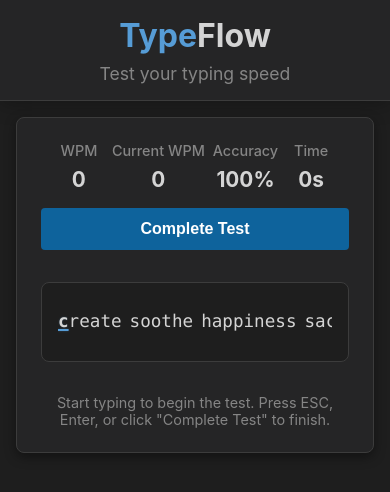
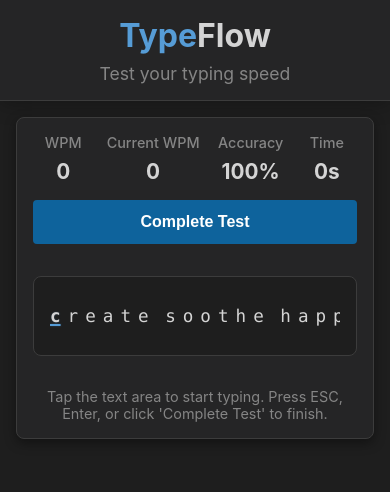
Before and after one commit to NickFrost242/type-flow, a React (Create React App) app: page / in a window 390 px wide. Both pictures are taken after a click on the button "Start Typing Test". Shown: the top 492 px of the page. Built offline with nearby package versions, Linux system fonts and the light colour scheme; the HTML template or start-up script is replaced by a standard one.

Commit message:
Mobile support (#1)

```diff
--- a/src/App.css
+++ b/src/App.css
@@ -465,7 +465,7 @@
 
   .welcome-screen {
     padding: 2rem 1rem;
-    margin: 1rem;
+    margin: 1rem auto;
   }
 
   .welcome-screen h2 {
@@ -473,16 +473,17 @@
   }
 
   .typing-test {
-    padding: 1.5rem;
+    padding: 1rem;
   }
 
   .test-header {
     flex-direction: column;
     align-items: stretch;
+    gap: 1rem;
   }
 
   .stats {
-    justify-content: center;
+    justify-content: space-around;
     gap: 1rem;
   }
 
@@ -496,31 +497,71 @@
 
   .words-display {
     padding: 1.5rem;
-    font-size: 1.2rem;
     min-height: 100px;
     max-height: 100px;
+    font-size: 1.2rem;
+    cursor: pointer;
+    -webkit-tap-highlight-color: transparent;
+  }
+
+  .words-display:active {
+    background: #2a2a2a;
+  }
+
+  .words-container {
+    font-size: 1.2rem;
+    line-height: 1.6;
   }
 
   .results-grid {
-    grid-template-columns: repeat(auto-fit, minmax(150px, 1fr));
+    grid-template-columns: 1fr;
     gap: 1rem;
   }
 
   .result-value {
-    font-size: 2rem;
+    font-size: 1.8rem;
   }
 
   .results {
-    padding: 1.5rem;
+    padding: 1rem;
   }
 
   .results-header h2 {
-    font-size: 2rem;
+    font-size: 1.8rem;
+  }
+
+  /* Mobile touch improvements */
+  .complete-button {
+    padding: 1rem 2rem;
+    font-size: 1.1rem;
+    min-height: 44px; /* Minimum touch target size */
+  }
+
+  .start-button {
+    padding: 1.2rem 2.5rem;
+    font-size: 1.2rem;
+    min-height: 48px; /* Minimum touch target size */
+  }
+
+  /* Improve touch targets */
+  .char {
+    min-width: 1.2em;
+    min-height: 1.2em;
+  }
+
+  /* Mobile-specific word spacing */
+  .word {
+    margin-right: 0.3rem;
+  }
+
+  .word-space {
+    margin-right: 0.3rem;
   }
 }
 
 @media (max-width: 480px) {
   .stats {
+    grid-template-columns: 2fr 2fr;
     gap: 0.5rem;
   }
 
@@ -534,12 +575,77 @@
 
   .words-display {
     padding: 1rem;
-    font-size: 1.1rem;
     min-height: 80px;
     max-height: 80px;
+    font-size: 1.1rem;
+  }
+
+  .words-container {
+    font-size: 1.1rem;
+    line-height: 1.5;
   }
 
   .results-grid {
     grid-template-columns: 1fr;
+    gap: 0.8rem;
+  }
+
+  /* Smaller touch targets for very small screens */
+  .complete-button {
+    padding: 0.8rem 1.5rem;
+    font-size: 1rem;
+  }
+
+  .start-button {
+    padding: 1rem 2rem;
+    font-size: 1.1rem;
+  }
+
+  /* Adjust character spacing for very small screens */
+  .char {
+    min-width: 1em;
+    min-height: 1em;
   }
 }
+
+/* Touch device optimizations */
+@media (hover: none) and (pointer: coarse) {
+  .words-display {
+    cursor: pointer;
+    -webkit-tap-highlight-color: transparent;
+  }
+
+  .words-display:hover {
+    background: #1e1e1e;
+  }
+
+  .words-display:active {
+    background: #2a2a2a;
+  }
+
+  /* Larger touch targets */
+  .complete-button,
+  .start-button {
+    min-height: 44px;
+  }
+
+  /* Prevent text selection on touch devices */
+  .words-container {
+    -webkit-touch-callout: none;
+    -webkit-user-select: none;
+    -khtml-user-select: none;
+    -moz-user-select: none;
+    -ms-user-select: none;
+    user-select: none;
+  }
+
+  /* Enable text selection only when typing */
+  .words-container.typing-active {
+    -webkit-touch-callout: default;
+    -webkit-user-select: text;
+    -khtml-user-select: text;
+    -moz-user-select: text;
+    -ms-user-select: text;
+    user-select: text;
+  }
+}
--- a/src/components/TypingTest.tsx
+++ b/src/components/TypingTest.tsx
@@ -18,14 +18,26 @@
   const [correctCharacters, setCorrectCharacters] = useState(0);
   const [highestWPM, setHighestWPM] = useState(0);
   const [isTestComplete, setIsTestComplete] = useState(false);
-
   const [isTyping, setIsTyping] = useState(false);
-
+  const [isMobile, setIsMobile] = useState(false);
+  const [inputValue, setInputValue] = useState('');
 
   const [typingHistory, setTypingHistory] = useState<{ [key: string]: boolean }>({});
   const [recentWords, setRecentWords] = useState<{ word: string; timestamp: number }[]>([]);
   const wordsContainerRef = useRef<HTMLDivElement>(null);
   const charRefs = useRef<(HTMLSpanElement | null)[]>([]);
+  const mobileInputRef = useRef<HTMLInputElement>(null);
+
+  // Detect mobile device
+  useEffect(() => {
+    const checkMobile = () => {
+      setIsMobile(/Android|webOS|iPhone|iPad|iPod|BlackBerry|IEMobile|Opera Mini/i.test(navigator.userAgent) || window.innerWidth <= 768);
+    };
+
+    checkMobile();
+    window.addEventListener('resize', checkMobile);
+    return () => window.removeEventListener('resize', checkMobile);
+  }, []);
 
   const generateWords = useCallback(() => {
     const newWords: string[] = [];
@@ -40,8 +52,6 @@
   useEffect(() => {
     generateWords();
   }, [generateWords]);
-
-
 
   // Helper function to get global character index
   const getGlobalCharIndex = useCallback((wordIndex: number, charIndex: number): number => {
@@ -146,15 +156,9 @@
     onTestComplete(result);
   }, [startTime, correctWords, currentWordIndex, errors, calculateWPMFromCharacters, calculateAccuracy, onTestComplete, highestWPM, correctCharacters]);
 
-  // Add keyboard event listeners
-  useEffect(() => {
-    const handleKeyPress = (e: KeyboardEvent) => {
+  // Handle character input (works for both keyboard and mobile)
+  const handleCharacterInput = useCallback((typedChar: string) => {
     if (isTestComplete) return;
-
-      // Prevent default behavior for typing characters
-      e.preventDefault();
-
-
 
     setIsTyping(true);
 
@@ -167,7 +171,6 @@
     if (!currentWord) return; // Safety check
 
     const expectedChar = currentWord[currentCharIndex];
-      const typedChar = e.key;
 
     // Check if word is complete and user typed a space
     if (currentCharIndex >= currentWord.length && typedChar === ' ') {
@@ -218,6 +221,35 @@
       setErrors(prev => prev + 1);
       setTotalCharacters(prev => prev + 1);
     }
+  }, [currentWordIndex, currentCharIndex, words, isTestComplete, startTime, addMoreWords]);
+
+  // Mobile input handler
+  const handleMobileInput = useCallback((e: React.ChangeEvent<HTMLInputElement>) => {
+    const value = e.target.value;
+    const lastChar = value[value.length - 1];
+
+    if (lastChar) {
+      handleCharacterInput(lastChar);
+    }
+
+    // Reset input value to keep it empty
+    setInputValue('');
+  }, [handleCharacterInput]);
+
+  // Focus mobile input when test starts
+  const focusMobileInput = useCallback(() => {
+    if (isMobile && mobileInputRef.current) {
+      mobileInputRef.current.focus();
+    }
+  }, [isMobile]);
+
+  // Add keyboard event listeners (for desktop)
+  useEffect(() => {
+    if (isMobile) return; // Skip keyboard events on mobile
+
+    const handleKeyPress = (e: KeyboardEvent) => {
+      e.preventDefault();
+      handleCharacterInput(e.key);
     };
 
     const handleKeyDown = (e: KeyboardEvent) => {
@@ -234,7 +266,14 @@
       document.removeEventListener('keypress', handleKeyPress);
       document.removeEventListener('keydown', handleKeyDown);
     };
-  }, [currentWordIndex, currentCharIndex, words, isTestComplete, startTime, addMoreWords, completeTest]);
+  }, [isMobile, handleCharacterInput, completeTest]);
+
+  // Focus mobile input when typing starts
+  useEffect(() => {
+    if (isTyping && isMobile) {
+      focusMobileInput();
+    }
+  }, [isTyping, isMobile, focusMobileInput]);
 
   // Timer effect
   useEffect(() => {
@@ -265,10 +304,6 @@
     setRecentWords(prev => prev.filter(word => now - word.timestamp < windowMs));
   }, [timeElapsed]); // Run cleanup every time timer updates
 
-
-
-
-
   const avgWPM = startTime ? calculateWPMFromCharacters(correctCharacters, timeElapsed) : 0;
   const currentWPM = calculateRollingWPM();
   const currentAccuracy = totalCharacters > 0 ? Math.round((correctCharacters / totalCharacters) * 100) : 100;
@@ -281,9 +316,37 @@
     }
   }, [currentWPM, highestWPM, correctCharacters]);
 
-
   return (
     <div className="typing-test">
+      {/* Hidden mobile input for keyboard handling */}
+      {isMobile && (
+        <input
+          ref={mobileInputRef}
+          type="text"
+          value={inputValue}
+          onChange={handleMobileInput}
+          onKeyDown={(e) => {
+            if (e.key === 'Escape' || e.key === 'Enter') {
+              e.preventDefault();
+              completeTest();
+            }
+          }}
+          style={{
+            position: 'absolute',
+            opacity: 0,
+            pointerEvents: 'none',
+            width: '1px',
+            height: '1px',
+            border: 'none',
+            background: 'transparent'
+          }}
+          autoComplete="off"
+          autoCorrect="off"
+          autoCapitalize="off"
+          spellCheck="false"
+        />
+      )}
+
       <div className="test-header">
         <div className="stats">
           <div className="stat">
@@ -308,7 +371,7 @@
         </button>
       </div>
 
-      <div className="words-display">
+      <div className="words-display" onClick={isMobile ? focusMobileInput : undefined}>
         <div
           ref={wordsContainerRef}
           className={`words-container ${isTyping ? 'typing-active' : ''}`}
@@ -343,13 +406,16 @@
               <span className="word-space"> </span>
             </span>
           ))}
-
         </div>
-
       </div>
 
       <div className="test-instructions">
-        <p>Start typing to begin the test. Press ESC, Enter, or click "Complete Test" to finish.</p>
+        <p>
+          {isMobile
+            ? "Tap the text area to start typing. Press ESC, Enter, or click 'Complete Test' to finish."
+            : "Start typing to begin the test. Press ESC, Enter, or click 'Complete Test' to finish."
+          }
+        </p>
       </div>
     </div>
   );
```
Lines whose indentation alone changed are shown as unchanged.
